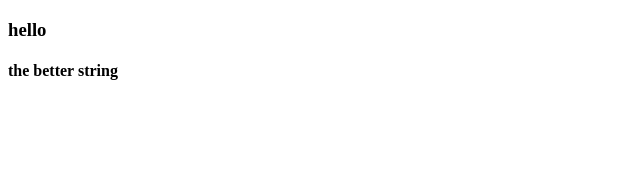
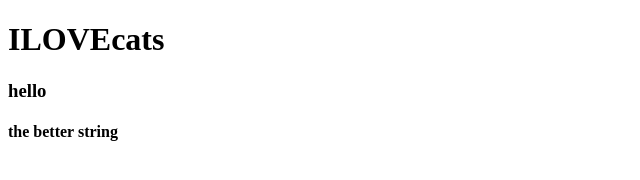
Before and after one commit to amillion3/jsStrings, a plain HTML site: page index.html in a window 1280 px wide. Shown: the whole page, without its empty margins (0-640 px from the left). Drawn offline with Linux system fonts and the light colour scheme.

Commit message:
challenges all completed

```diff
--- a/index.html
+++ b/index.html
@@ -5,6 +5,7 @@
     <title>JavaScript Strings</title>
   </head>
   <body>
+    <h1 id="result"></h1>
     <h3>hello</h3>
     <div id="yarny"></div>
     <script src="strings.js"></script>
--- a/strings.js
+++ b/strings.js
@@ -29,3 +29,9 @@ var yarn = "the better string";
 var domString = "<h4>" + yarn + "</h4>";
 
 var myDiv = document.getElementById('yarny').innerHTML = domString;
+
+// Challenge exercise 5
+var str = "IBMWLOVEbmcatsbmw";
+var cleaned = str.replace(/[bmwBMW]/g, "");
+// console.log("cleaned: ", cleaned);
+document.getElementById("result").innerHTML = cleaned;
```
